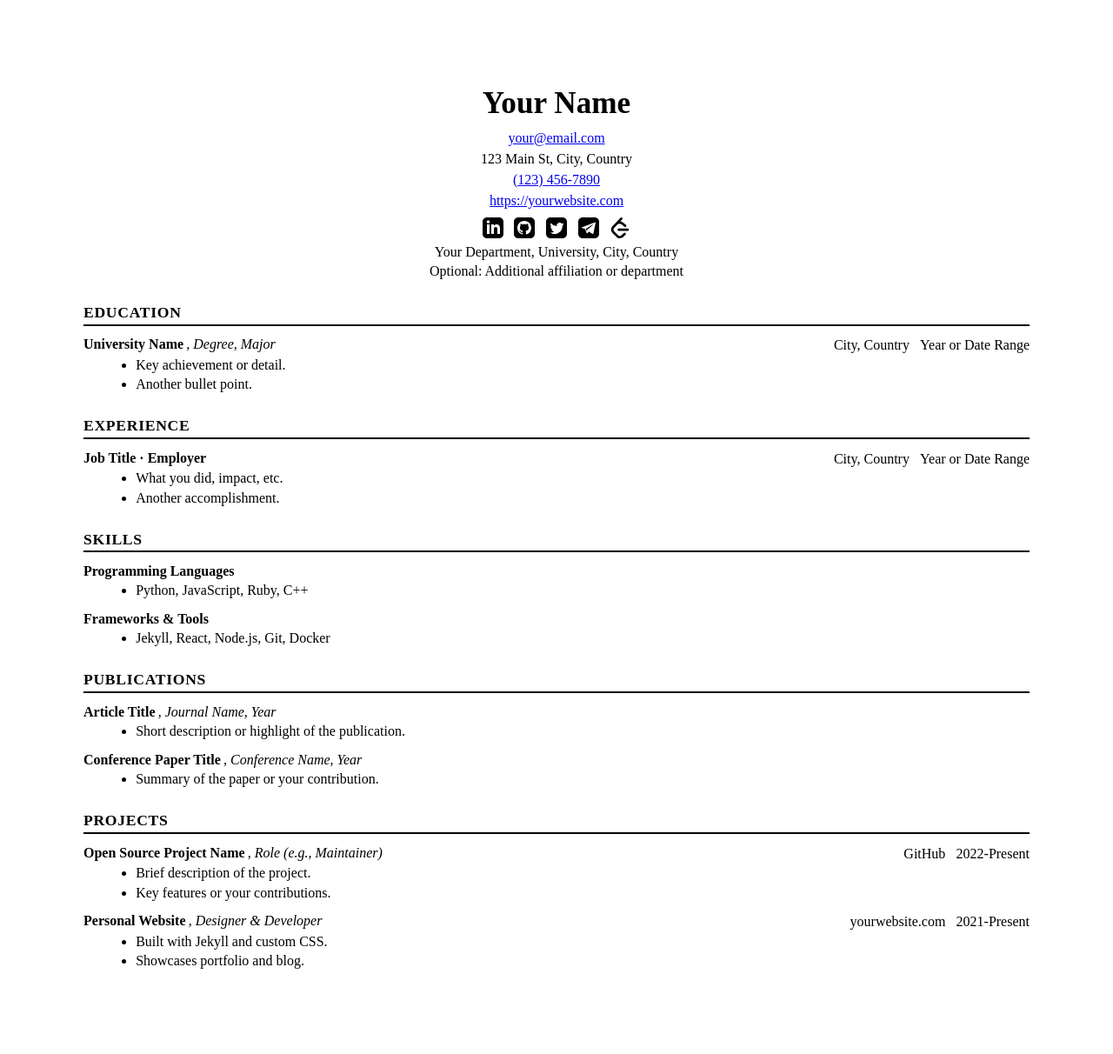
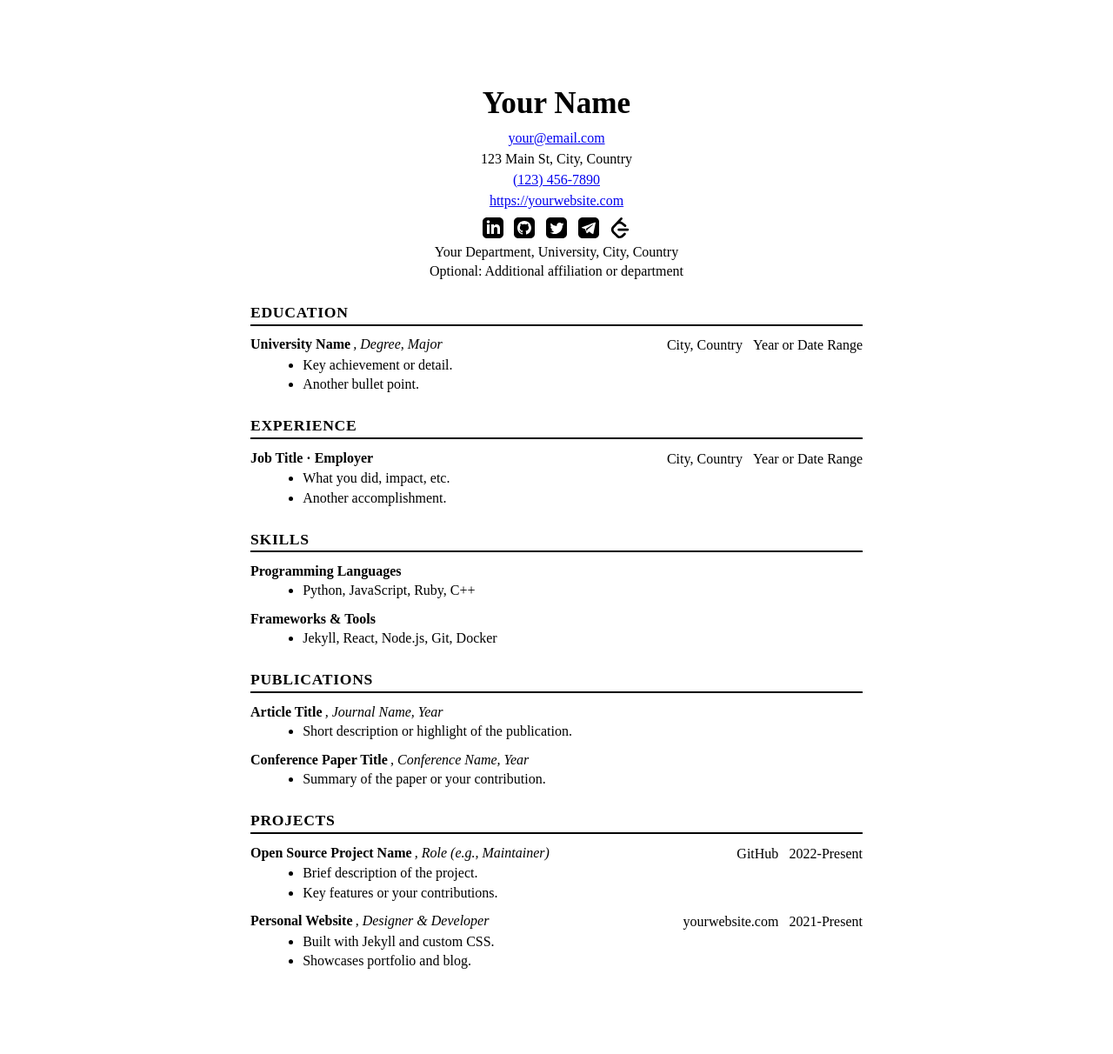
Before and after one commit to smirnoffmg/harvard-style-cv-theme, a Jekyll site: the page built from index.md, in a window 1280 px wide. Shown: the whole page at 87% size. Built offline with Jekyll 4.4.1, drawn with Linux system fonts in a browser that asks for light colours.

Commit message:
fix: limit line length, add rel=noopener, correct LeetCode print URL
Cap body width at 44rem so bullet lines stay near the ~90-character
limit Bringhurst allows for discontinuous text (Elements of Typographic
Style, §2.1.2); full-width lines ran to ~200 characters on wide screens.

```diff
--- a/_layouts/cv.html
+++ b/_layouts/cv.html
@@ -18,7 +18,7 @@ layout: default
         {% endif %}
         <div class="cv-socials" style="margin-top:0.5em;">
             {% if site.linkedin %}
-            <a class="cv-social-icon" href="https://linkedin.com/in/{{ site.linkedin }}" target="_blank"
+            <a class="cv-social-icon" href="https://linkedin.com/in/{{ site.linkedin }}" target="_blank" rel="noopener"
                 title="LinkedIn" data-ym-goal="linkedin_click">
                 <svg xmlns="http://www.w3.org/2000/svg" width="24" height="24" viewBox="0 0 24 24">
                     <path
@@ -27,7 +27,7 @@ layout: default
             </a>
             {% endif %}
             {% if site.github %}
-            <a class="cv-social-icon" href="https://github.com/{{ site.github }}" target="_blank" title="GitHub"
+            <a class="cv-social-icon" href="https://github.com/{{ site.github }}" target="_blank" rel="noopener" title="GitHub"
                 data-ym-goal="github_click">
                 <svg xmlns="http://www.w3.org/2000/svg" width="24" height="24" viewBox="0 0 24 24">
                     <path
@@ -36,7 +36,7 @@ layout: default
             </a>
             {% endif %}
             {% if site.twitter %}
-            <a class="cv-social-icon" href="https://twitter.com/{{ site.twitter }}" target="_blank" title="Twitter"
+            <a class="cv-social-icon" href="https://twitter.com/{{ site.twitter }}" target="_blank" rel="noopener" title="Twitter"
                 data-ym-goal="twitter_click">
                 <svg xmlns="http://www.w3.org/2000/svg" width="24" height="24" viewBox="0 0 24 24">
                     <path
@@ -45,7 +45,7 @@ layout: default
             </a>
             {% endif %}
             {% if site.telegram %}
-            <a class="cv-social-icon" href="https://t.me/{{ site.telegram }}" target="_blank" title="Telegram"
+            <a class="cv-social-icon" href="https://t.me/{{ site.telegram }}" target="_blank" rel="noopener" title="Telegram"
                 data-ym-goal="telegram_click">
                 <svg width="24px" height="24px" version="1.1" xmlns="http://www.w3.org/2000/svg"
                     xmlns:xlink="http://www.w3.org/1999/xlink" xml:space="preserve" xmlns:serif="http://www.serif.com/"
@@ -56,7 +56,7 @@ layout: default
             </a>
             {% endif %}
             {% if site.leetcode %}
-            <a class="cv-social-icon" href="https://leetcode.com/u/{{ site.leetcode }}" target="_blank" title="LeetCode"
+            <a class="cv-social-icon" href="https://leetcode.com/u/{{ site.leetcode }}" target="_blank" rel="noopener" title="LeetCode"
                 data-ym-goal="leetcode_click">
                 <svg width="24px" height="24px" viewBox="0 0 24 24" role="img" xmlns="http://www.w3.org/2000/svg">
                     <path
@@ -80,7 +80,7 @@ layout: default
             <a href="https://t.me/{{ site.telegram }}">Telegram: https://t.me/{{ site.telegram }}</a>
             {% endif %}
             {% if site.leetcode %}
-            <a href="https://leetcode.com/u/{{ site.leetcode }}">LeetCode: https://leetcode.com/{{ site.leetcode }}</a>
+            <a href="https://leetcode.com/u/{{ site.leetcode }}">LeetCode: https://leetcode.com/u/{{ site.leetcode }}</a>
             {% endif %}
         </div>
         {% if site.department %}
--- a/assets/css/main.scss
+++ b/assets/css/main.scss
@@ -7,7 +7,8 @@ $color-text: #000;
 body {
   font-family: $font-body;
   color: $color-text;
-  margin: 1in;
+  max-width: 44rem;
+  margin: 1in auto;
   line-height: 1.3;
   background: #fff;
   font-size: 1.05rem;
```
